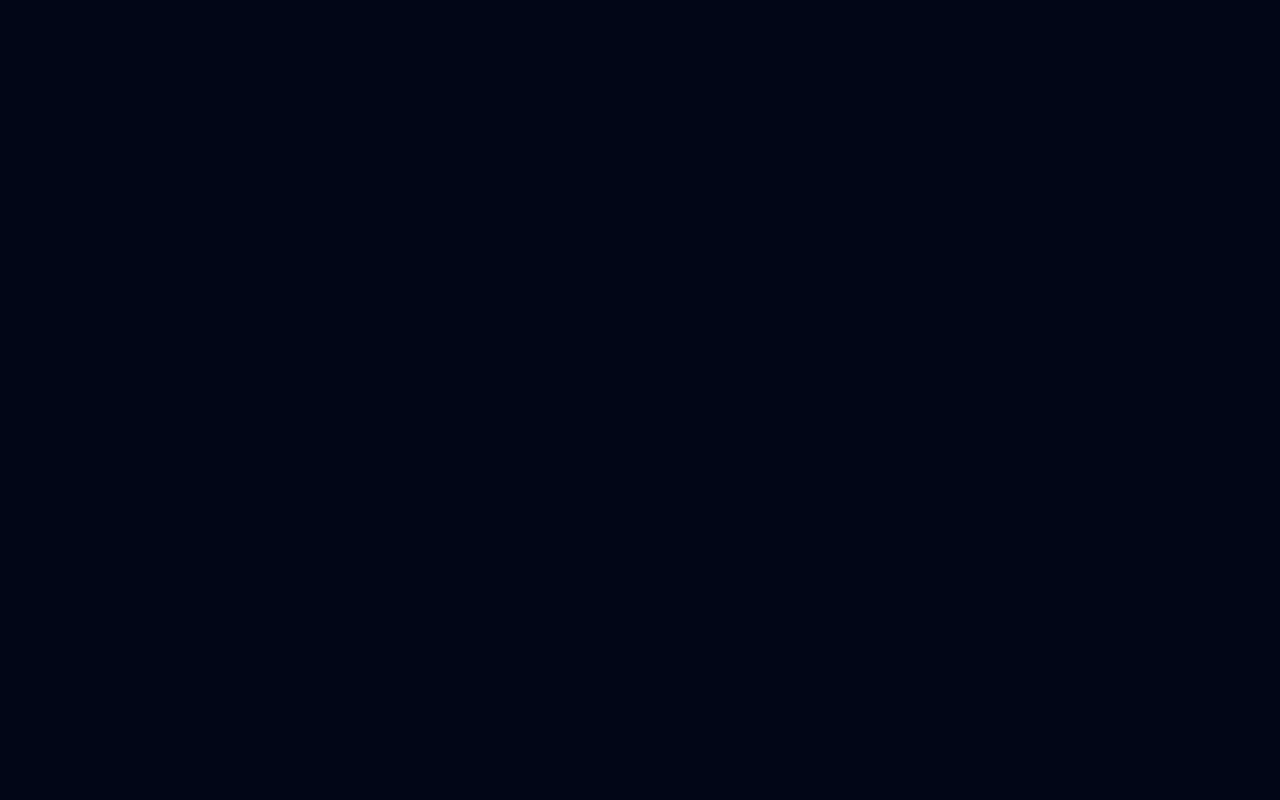
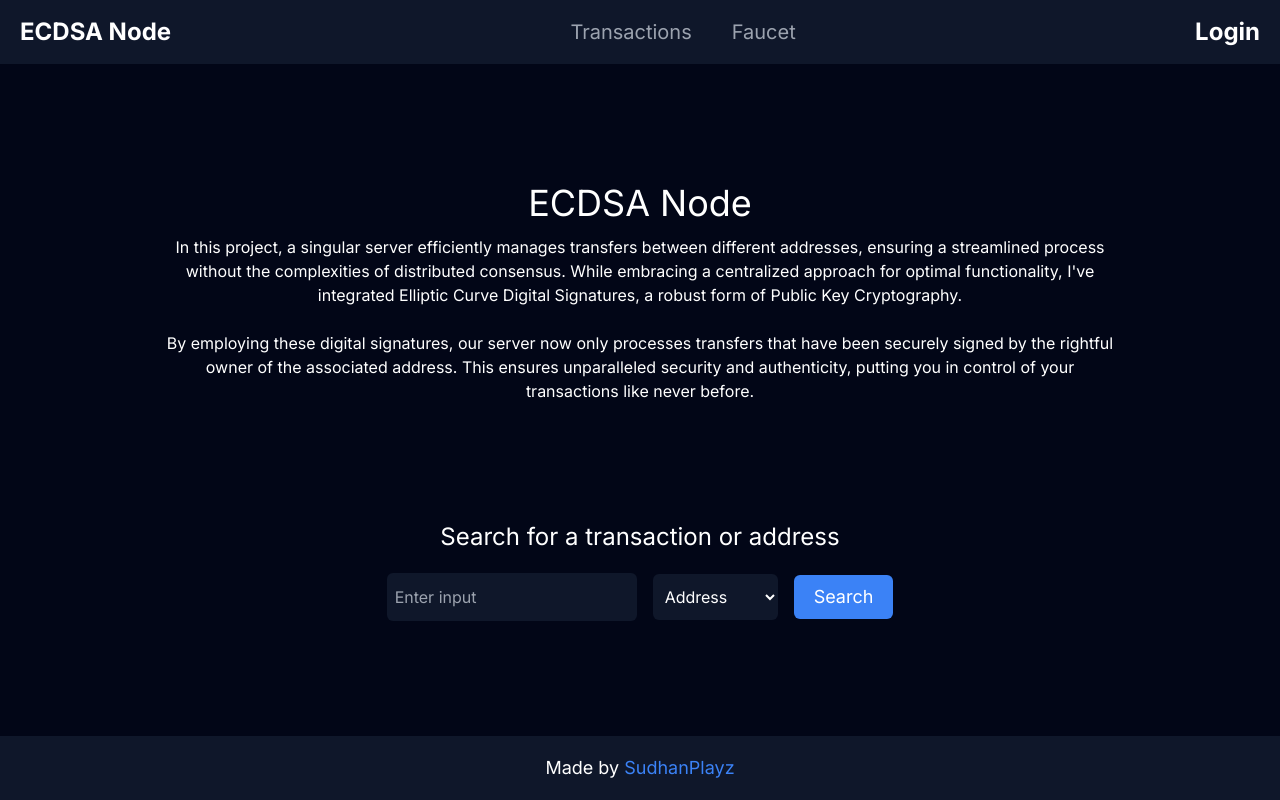
Before and after one commit to SudhanPlayz/ECDSA-Node, a Next.js app: page / in a window 1280 px wide. Built offline with nearby package versions, Linux system fonts and the light colour scheme.

Commit message:
Add search functionality and update styling

```diff
--- /dev/null
+++ b/components/Navbar.tsx
@@ -0,0 +1,14 @@
+import Link from "next/link";
+
+export default function Navbar() {
+    return (
+        <div className="flex flex-row justify-between items-center bg-slate-900 h-16 w-screen px-5">
+            <Link href="/" className="text-2xl text-white font-bold">ECDSA Node</Link>
+            <div className="flex flex-row justify-between items-center">
+                <Link href="/transactions" className="text-gray-400 text-xl m-5 hover:text-blue-500 hover:underline">Transactions</Link>
+                <Link href="/faucet" className="text-gray-400 text-xl m-5 hover:text-blue-500 hover:underline">Faucet</Link>
+            </div>
+            <Link href="/login" className="text-white font-bold text-2xl">Login</Link>
+        </div>
+    )
+}
--- a/src/pages/index.tsx
+++ b/src/pages/index.tsx
@@ -1,7 +1,29 @@
+
+import Navbar from "components/Navbar";
 import Head from "next/head";
-import Link from "next/link";
+import { Inter } from "next/font/google";
+import { useState } from "react";
+import { useRouter } from "next/router";
+
+const font = Inter({
+  subsets: ["latin"],
+})
 
 export default function Home() {
+  const router = useRouter()
+  const [input, setInput] = useState<string>("")
+  const [type, setType] = useState<string>("Address")
+
+  const search = () => {
+    if (input === "") return alert("Please enter an input")
+
+    if (type === "Address") {
+      router.push(`/address/${input}`)
+    } else {
+      router.push(`/transaction/${input}`)
+    }
+  }
+
   return (
     <>
       <Head>
@@ -9,8 +31,33 @@ export default function Home() {
         <meta name="description" content="Generated by create-t3-app" />
         <link rel="icon" href="/favicon.ico" />
       </Head>
-      <main className="flex flex-col bg-slate-950 min-h-screen w-screen">
-
+      <main className={"flex flex-col bg-slate-950 min-h-screen w-screen " + font.className}>
+        <Navbar />
+        <div className="flex flex-col grow justify-evenly items-center">
+          <div className="flex flex-col justify-center items-center">
+            <h1 className="text-white text-4xl m-3">ECDSA Node</h1>
+            <p className="text-white w-3/4 text-center">
+              In this project, a singular server efficiently manages transfers between different addresses, ensuring a streamlined process without the complexities of distributed consensus. While embracing a centralized approach for optimal functionality, I've integrated Elliptic Curve Digital Signatures, a robust form of Public Key Cryptography.
+              <br />
+              <br />
+              By employing these digital signatures, our server now only processes transfers that have been securely signed by the rightful owner of the associated address. This ensures unparalleled security and authenticity, putting you in control of your transactions like never before.
+            </p>
+          </div>
+          <div className="flex flex-col justify-center items-center">
+            <h1 className="text-white text-2xl m-3">Search for a transaction or address</h1>
+            <div className="flex flex-row justify-center items-center">
+              <input className="bg-slate-900 text-white rounded-md p-2 py-3 m-2 outline-none" placeholder="Enter input" onChange={(e) => setInput(e.target.value)} />
+              <select className="bg-slate-900 text-white rounded-md p-2 py-3 m-2 outline-none" onChange={(e) => setType(e.target.value)}>
+                <option>Address</option>
+                <option>Transaction</option>
+              </select>
+              <button className="bg-blue-500 text-white rounded-md px-5 py-2 m-2 hover:bg-blue-700 text-lg" onClick={search}>Search</button>
+            </div>
+          </div>
+        </div>
+        <footer className="flex flex-row justify-center items-center bg-slate-900 h-16 w-screen">
+          <p className="text-white text-lg">Made by <a href="https://github.com/SudhanPlayz" className="text-blue-500 hover:underline">SudhanPlayz</a></p>
+        </footer>
       </main>
     </>
   );
--- a/tailwind.config.ts
+++ b/tailwind.config.ts
@@ -1,14 +1,8 @@
 import { type Config } from "tailwindcss";
-import { fontFamily } from "tailwindcss/defaultTheme";
 
 export default {
-  content: ["./src/**/*.tsx"],
+  content: ["./src/**/*.tsx", "./**/*.tsx"],
   theme: {
-    extend: {
-      fontFamily: {
-        sans: ["var(--font-sans)", ...fontFamily.sans],
-      },
-    },
   },
   plugins: [],
 } satisfies Config;
```
